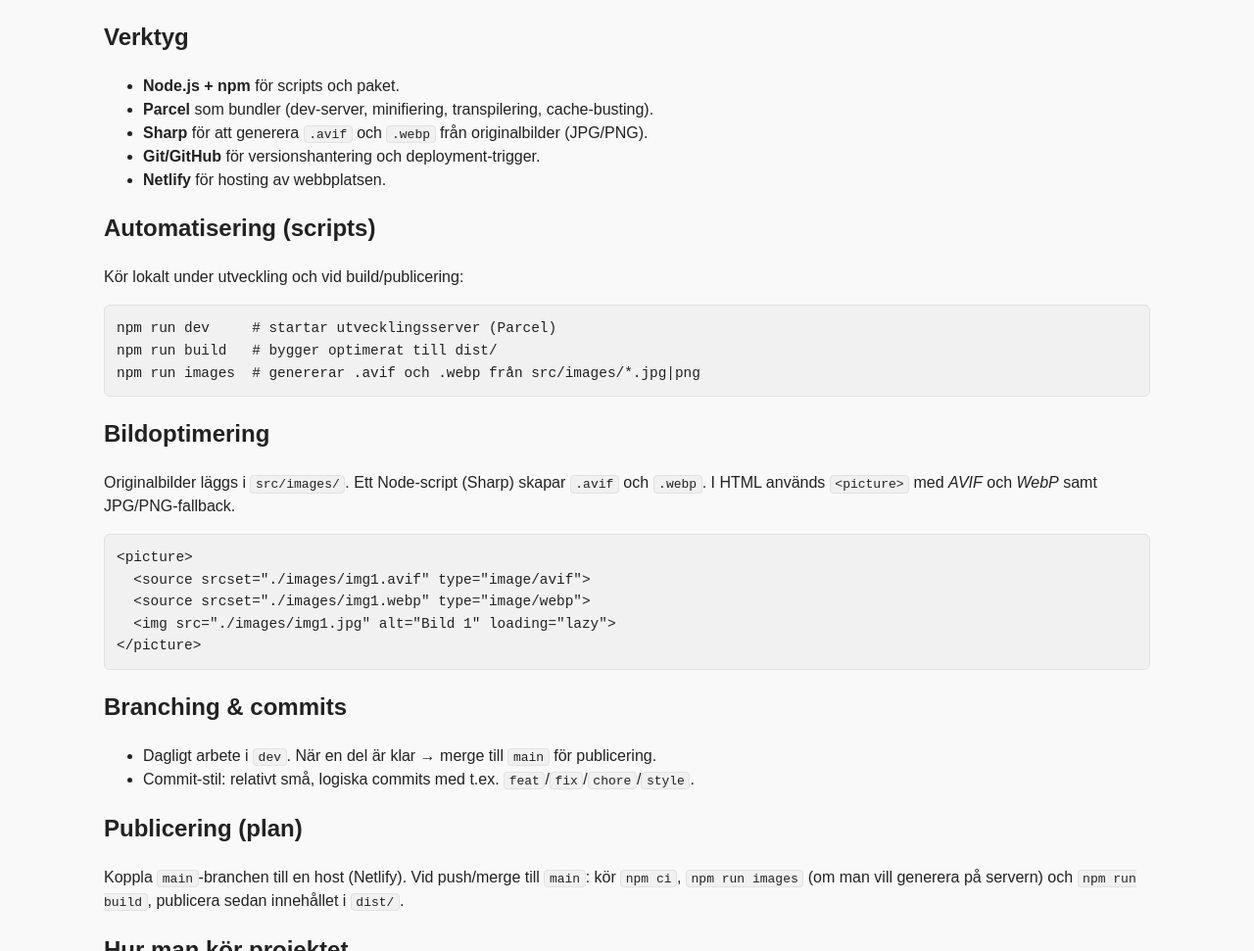
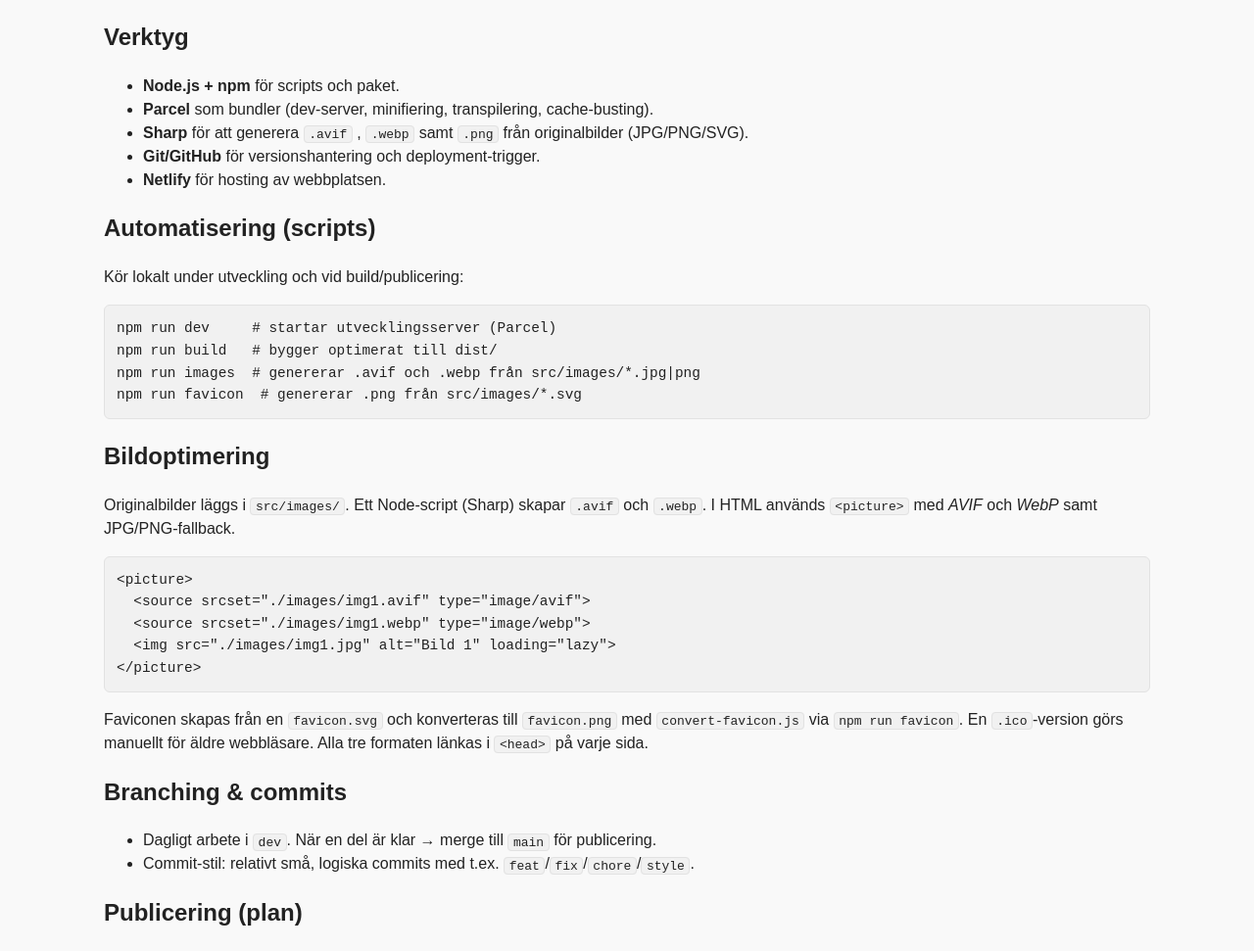
Before and after one commit to iShotHarambe123/boilerplate, a website built with Parcel: page src/process.html in a window 1280 px wide. Shown: the part 747-1718 px from the top of the page at 98% size. Built offline with nearby package versions, Linux system fonts and the light colour scheme.

Commit message:
docs(process): add short description of favicon conversion under image optimization section

```diff
--- a/src/process.html
+++ b/src/process.html
@@ -59,8 +59,10 @@
                 <li><strong>Node.js + npm</strong> för scripts och paket.</li>
                 <li><strong>Parcel</strong> som bundler (dev-server, minifiering, transpilering, cache-busting).
                 </li>
-                <li><strong>Sharp</strong> för att generera <code>.avif</code> och <code>.webp</code> från
-                    originalbilder (JPG/PNG).</li>
+                <li><strong>Sharp</strong> för att generera <code>.avif</code> , <code>.webp</code> samt
+                    <code>.png</code> från
+                    originalbilder (JPG/PNG/SVG).
+                </li>
                 <li><strong>Git/GitHub</strong> för versionshantering och deployment-trigger.</li>
                 <li><strong>Netlify</strong> för hosting av webbplatsen.</li>
             </ul>
@@ -69,7 +71,8 @@
             <p>Kör lokalt under utveckling och vid build/publicering:</p>
             <pre><code>npm run dev     # startar utvecklingsserver (Parcel)
 npm run build   # bygger optimerat till dist/
-npm run images  # genererar .avif och .webp från src/images/*.jpg|png</code></pre>
+npm run images  # genererar .avif och .webp från src/images/*.jpg|png
+npm run favicon  # genererar .png från src/images/*.svg</code></pre>
 
             <h2>Bildoptimering</h2>
             <p>
@@ -83,6 +86,14 @@
   &lt;source srcset="./images/img1.webp" type="image/webp"&gt;
   &lt;img src="./images/img1.jpg" alt="Bild 1" loading="lazy"&gt;
 &lt;/picture&gt;</code></pre>
+
+            <p>
+                Faviconen skapas från en <code>favicon.svg</code> och konverteras till <code>favicon.png</code> med
+                <code>convert-favicon.js</code> via <code>npm run favicon</code>.
+                En <code>.ico</code>-version görs manuellt för äldre webbläsare. Alla tre formaten länkas i
+                <code>&lt;head&gt;</code> på varje sida.
+            </p>
+
 
             <h2>Branching & commits</h2>
             <ul>
```
